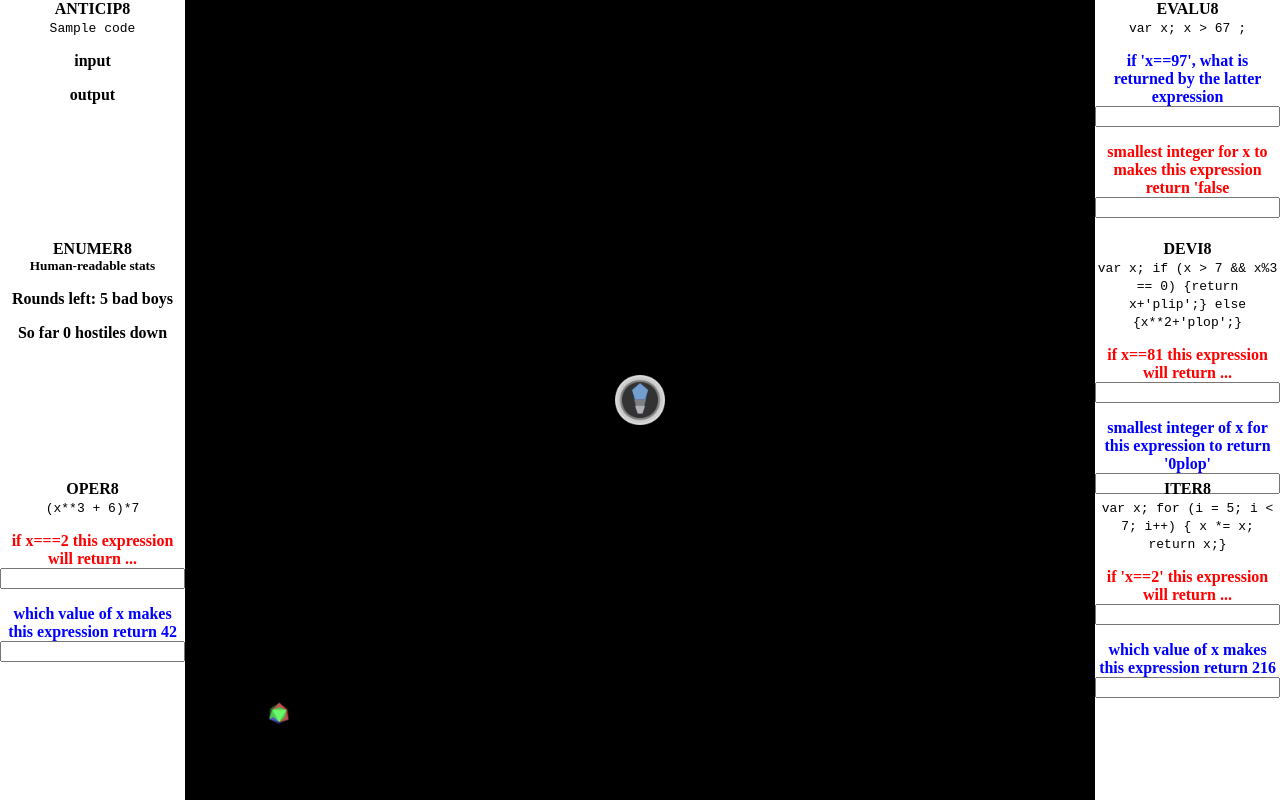
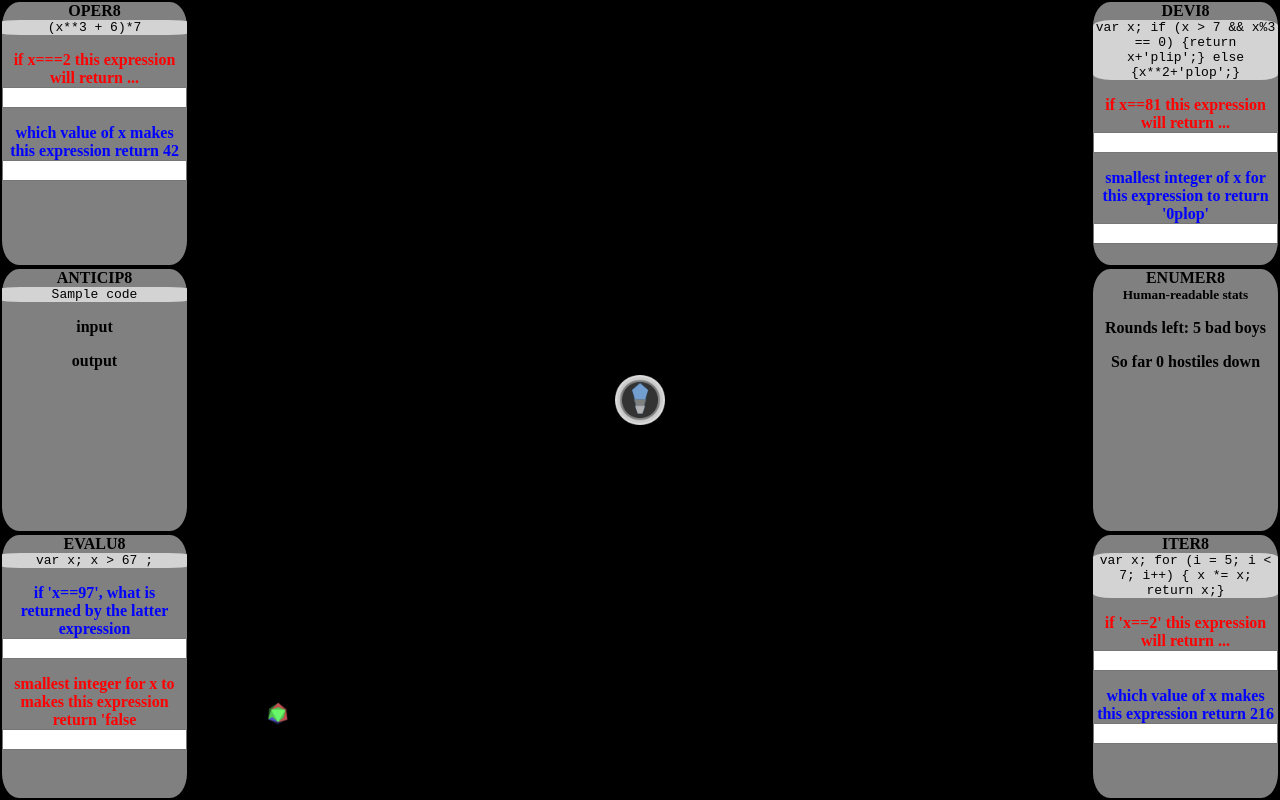
Before and after one commit to basttran/spooners, a plain HTML site: page index.html in a window 1280 px wide. Drawn offline with Linux system fonts and the light colour scheme.

Commit message:
added css

```diff
--- a/css/style.css
+++ b/css/style.css
@@ -22,18 +22,26 @@ body {
 
 #left {
   width: 20%;
+  margin: 0;
   padding: 0 auto;
   text-align: center;
   align-items: stretch;
   flex-grow: 1;
+  display: flex;
+  flex-direction: column;
+  background-color: black;
 }
 
 #right {
   width: 20%;
+  margin: 0;
   padding: 0 auto;
   text-align: center;
   align-items: stretch;
   flex-grow: 1;
+  display: flex;
+  flex-direction: column;
+  background-color: black;
 }
 
 #middle {
@@ -63,8 +71,19 @@ h5 {
   margin: 0;
 }
 
+code {
+  background-color: lightgrey;
+  border-radius: 10%;
+}
+
 section {
-  height: 30%;
+  height: 33%;
+  border: 2px solid black;
+  border-radius: 10%;
+  background-color: grey;
+  display: flex;
+  flex-direction: column;
+  align-items: stretch;
 }
 
 .input {
@@ -81,7 +100,7 @@ section {
 
 p {
   margin-bottom: 0;
-  font-weight: bolder;
+  font-weight: bold;
 }
 
 .blue {
--- a/index.html
+++ b/index.html
@@ -11,10 +11,39 @@
     <div class="panels">
       <div id="left">
         <section>
+          <h4>OPER8</h4>
+          <code class="operation-jscode">Sample code</code>
+          <p class="operation-input red">input</p>
+          <input id="opin" class="input" type="text" />
+          <p class="operation-output blue">output</p>
+          <input id="opout" class="output" type="text" />
+        </section>
+        <section>
           <h4>ANTICIP8</h4>
           <code>Sample code</code>
           <p>input</p>
           <p>output</p>
+        </section>
+        <section>
+          <h4>EVALU8</h4>
+          <code class="evaluation-jscode">Sample code</code>
+          <p class="evaluation-input blue">input</p>
+          <input id="evin" class="input" type="number" />
+          <p class="evaluation-output red">output</p>
+          <input id="evout" class="output" type="number" />
+        </section>
+
+      </div>
+      <div id="middle"><canvas id="spooners"></canvas></div>
+      <div id="right">
+
+        <section>
+          <h4>DEVI8</h4>
+          <code class="condition-jscode">Sample code</code>
+          <p class="condition-input red">input</p>
+          <input id="coin" class="input" type="number" />
+          <p class="condition-output blue">output</p>
+          <input id="coout" class="output" type="number" />
         </section>
         <section>
           <h4>ENUMER8</h4>
@@ -23,79 +52,13 @@
           <p class="killcount">Score</p>
         </section>
         <section>
-          <h4>OPER8</h4>
-          <code class="operation-jscode">Sample code</code>
-          <p class="operation-input red">input</p>
-          <input id="opin" class="input" type="text" />
-          <p class="operation-output blue">output</p>
-          <input id="opout" class="output" type="text" />
-        </section>
-      </div>
-      <div id="middle"><canvas id="spooners"></canvas></div>
-      <div id="right">
-        <section>
-          <h4>EVALU8</h4>
-          <code class="evaluation-jscode">Sample code</code>
-          <p class="evaluation-input blue">input</p>
-          <input id="evin" class="input" type="number" />
-          <p class="evaluation-output red">output</p>
-          <input id="evout" class="output" type="number" />
-          <!-- <code class="evaluation-jscode">Sample code</code>
-          <p class="evaluation-input">input</p>
-          <p class="evaluation-output">output</p> -->
-        </section>
-        <section>
-          <h4>DEVI8</h4>
-          <code class="condition-jscode">Sample code</code>
-          <p class="condition-input red">input</p>
-          <input id="coin" class="input" type="number" />
-          <p class="condition-output blue">output</p>
-          <input id="coout" class="output" type="number" />
-
-          <!-- <code class="condition-jscode">Sample code</code>
-          <p class="condition-input">input</p>
-          <p class="condition-output">output</p> -->
-        </section>
-        <section>
           <h4>ITER8</h4>
           <code class="iteration-jscode">Sample code</code>
           <p class="iteration-input red">input</p>
           <input id="itin" class="input" type="number" />
           <p class="iteration-output blue">output</p>
           <input id="itout" class="output" type="number" />
-
-          <!-- <code class="iteration-jscode">Sample code</code>
-          <p class="iteration-input">input</p>
-          <p class="iteration-output">output</p> -->
         </section>
-        <!-- <section>
-        <h5>Angle</h5>
-        <ul>
-          <li class="cos">x coord page</li>
-          <li class="sin">y coord page</li>
-        </ul>
-      </section> -->
-        <!-- <section>
-        <h5>Canvas size</h5>
-        <ul>
-          <li class="canv-w">canvas width</li>
-          <li class="canv-h">canvas height</li>
-        </ul>
-      </section> -->
-        <!-- <section>
-        <h5>Coords in canvas' frame</h5>
-        <ul>
-          <li class="canv-x">x coord canvas</li>
-          <li class="canv-y">x coord canvas</li>
-        </ul>
-      </section> -->
-        <!-- <section>
-        <h5>Coords in ship's frame</h5>
-        <ul>
-          <li class="ship-x">x coord ship</li>
-          <li class="ship-y">x coord ship</li>
-        </ul>
-      </section> -->
       </div>
     </div>
     <script src="./js/script.js"></script>
--- a/js/script.js
+++ b/js/script.js
@@ -282,7 +282,7 @@ class Vessel {
         sentinels = [];
       }
     });
-    if (ship.score > 24) {
+    if (ship.score > 19) {
       alert("You win!!!");
       ship = new Vessel(ammo);
       rounds = [];
```
